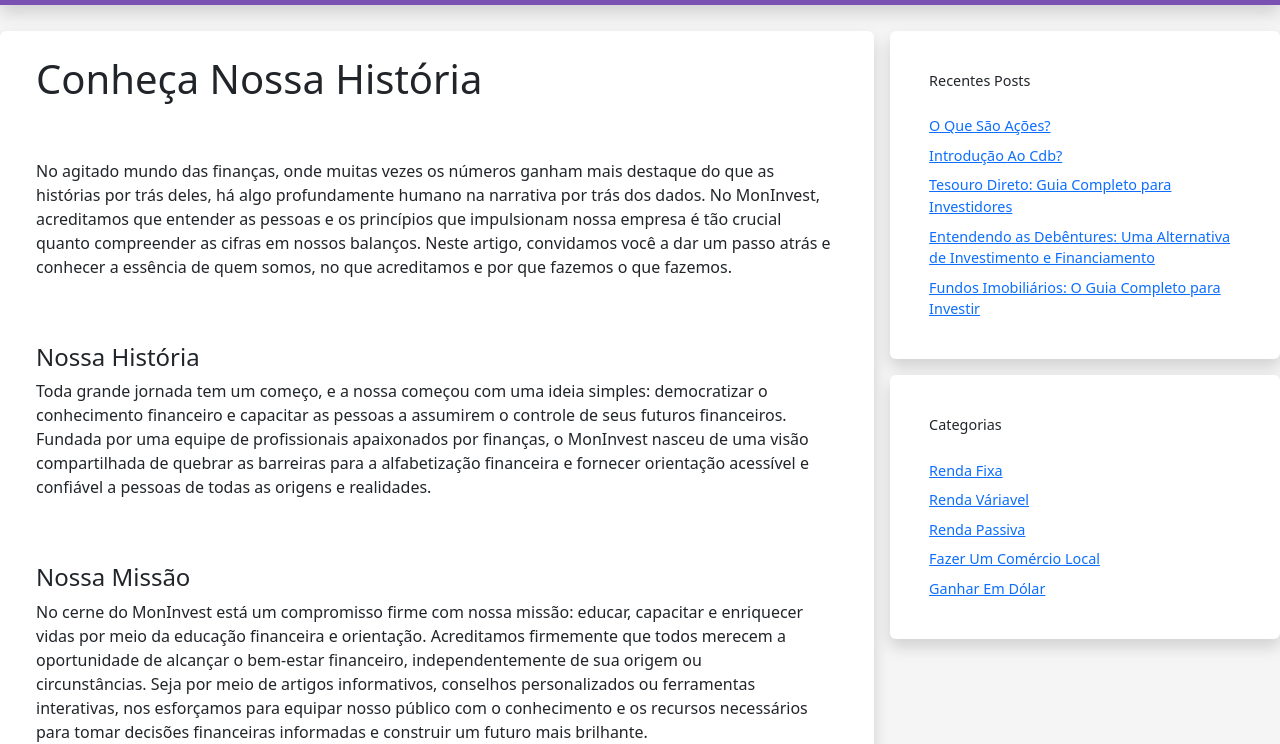
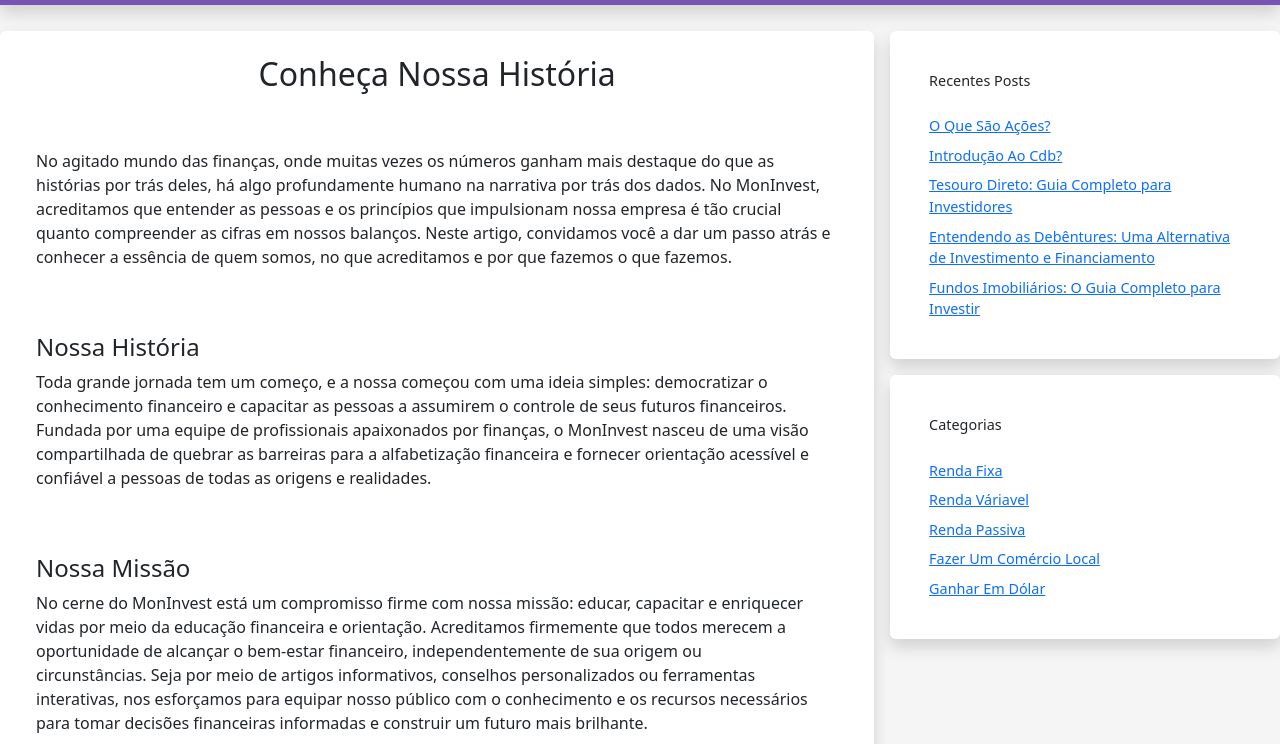
Before and after one commit to DerickProjetos/Brubs, a website: page posts/sobre.html in a window 1280 px wide. Shown: the part 66-810 px from the top of the page. Drawn offline with nearby package versions, Linux system fonts and the light colour scheme.

Commit message:
Update sobre.html

```diff
--- a/posts/sobre.html
+++ b/posts/sobre.html
@@ -82,14 +82,15 @@
 
 
         <section class="posts d-flex gap-3">
-          <div class="shadow rounded container mt-8 bg-white">
-            <h1 class="p-4">Conheça Nossa História</h1>
+          <div class="shadow rounded container d-flex flex-column mt-8 bg-white align-items-center">
+            <br>
+            <p class="h2">Conheça Nossa História</p>
+            <br>
             <div class="row d-flex gap-5 p-4">
-              <div>
-                    <p class="fs-6">
-                      No agitado mundo das finanças, onde muitas vezes os números ganham mais destaque do que as histórias por trás deles, há algo profundamente humano na narrativa por trás dos dados. No MonInvest, acreditamos que entender as pessoas e os princípios que impulsionam nossa empresa é tão crucial quanto compreender as cifras em nossos balanços. Neste artigo, convidamos você a dar um passo atrás e conhecer a essência de quem somos, no que acreditamos e por que fazemos o que fazemos.
-                    </p>
-              </div>
+                <p class="fs-6">
+                    No agitado mundo das finanças, onde muitas vezes os números ganham mais destaque do que as histórias por trás deles, há algo profundamente humano na narrativa por trás dos dados. No MonInvest, acreditamos que entender as pessoas e os princípios que impulsionam nossa empresa é tão crucial quanto compreender as cifras em nossos balanços. Neste artigo, convidamos você a dar um passo atrás e conhecer a essência de quem somos, no que acreditamos e por que fazemos o que fazemos.
+                </p>
+
               <div>
                     <p class="h4">Nossa História</p>
 
```
